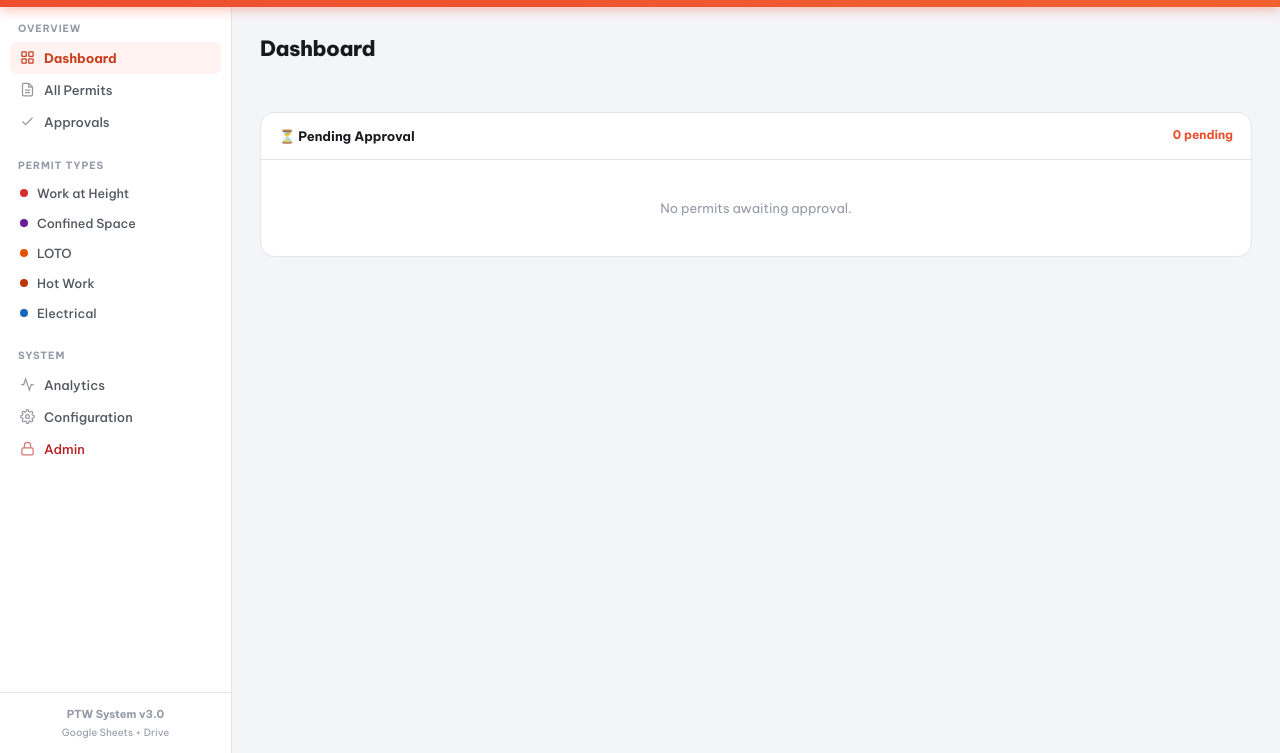
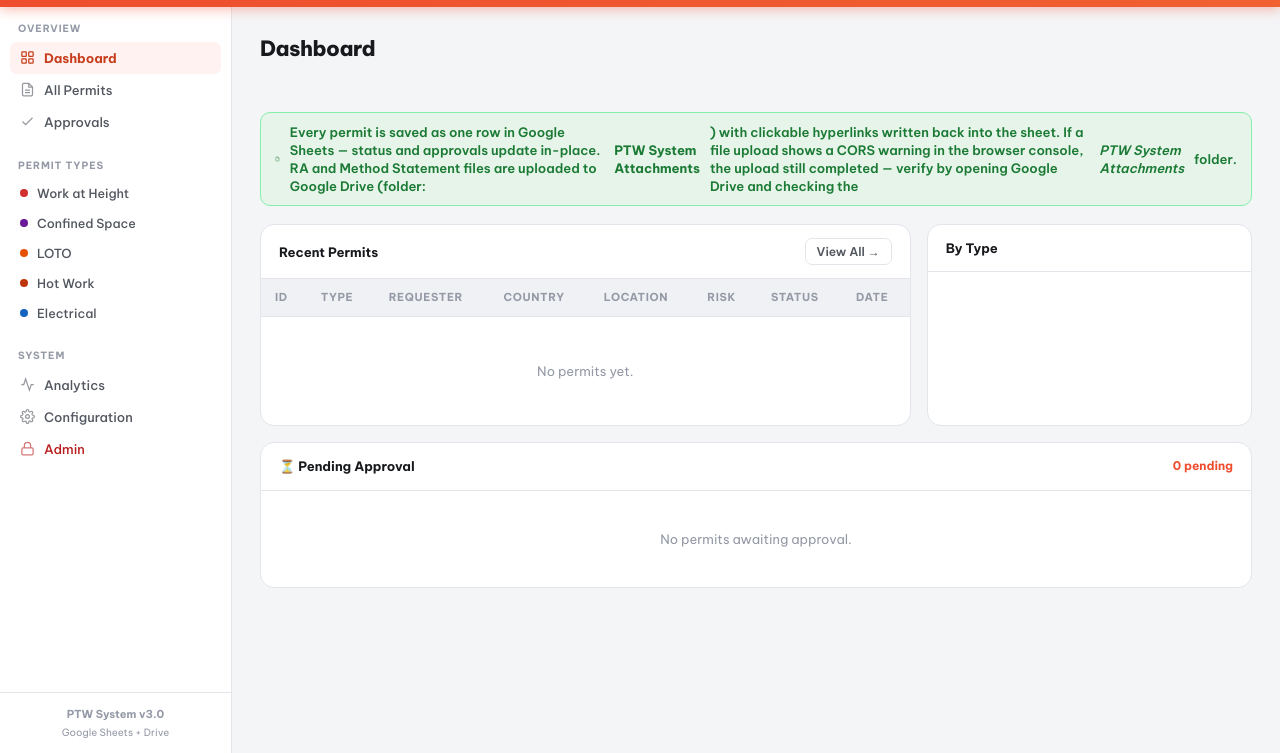
Before and after one commit to bernicetantan/Permit-To-Work-System, a plain HTML site: page index.html in a window 1280 px wide. Shown: the part 47-800 px from the top of the page. Drawn offline with Linux system fonts and the light colour scheme.

Commit message:
Add files via upload

```diff
--- a/index.html
+++ b/index.html
@@ -404,7 +404,11 @@ body.submit-mode .layout{display:none}
   </div>
 </div>
       <div class="stats" id="dashStats"></div>
-
+      <div class="gs-banner"><svg width="16" height="16" viewBox="0 0 24 24" fill="none" stroke="currentColor" stroke-width="2"><path d="M14 2H6a2 2 0 00-2 2v16a2 2 0 002 2h12a2 2 0 002-2V8z"/><polyline points="14,2 14,8 20,8"/></svg>Every permit is saved as one row in Google Sheets — status and approvals update in-place. RA and Method Statement files are uploaded to Google Drive (folder: <strong>PTW System Attachments</strong>) with clickable hyperlinks written back into the sheet. If a file upload shows a CORS warning in the browser console, the upload still completed — verify by opening Google Drive and checking the <em>PTW System Attachments</em> folder.</div>
+      <div class="dash-grid" style="margin-bottom:16px">
+        <div class="card"><div class="card-hd"><span class="card-title">Recent Permits</span><button class="btn btn-ghost btn-sm" onclick="App.nav('permits',document.querySelector('[onclick*=permits]'))">View All →</button></div><div class="tw"><table class="tbl"><thead><tr><th>ID</th><th>Type</th><th>Requester</th><th>Country</th><th>Location</th><th>Risk</th><th>Status</th><th>Date</th></tr></thead><tbody id="recentBody"><tr><td colspan="8" class="empty-row">No permits yet.</td></tr></tbody></table></div></div>
+        <div class="card"><div class="card-hd"><span class="card-title">By Type</span></div><div class="card-body" id="typeChart"></div></div>
+      </div>
       <div class="card"><div class="card-hd"><span class="card-title">⏳ Pending Approval</span><span id="pendCount" style="font-size:12px;font-weight:700;color:var(--o)">0 pending</span></div><div class="card-body" id="pendList"><div class="empty-sm">No permits awaiting approval.</div></div></div>
     </div>
 
@@ -628,7 +632,7 @@ body.submit-mode .layout{display:none}
 // ═══════════════════════════════════════════════════════════════
 // APPS SCRIPT URL
 // ═══════════════════════════════════════════════════════════════
-var SHEET_URL = 'https://script.google.com/a/macros/shopee.com/s/AKfycbwyy-CQa7FmdHwJsV9PIqV6Ez6m4Yqumzjlx3Um1dpVEvzsxvyj7Rog4S0jrZc2Q_LE/exec';
+var SHEET_URL = 'https://script.google.com/a/macros/shopee.com/s/AKfycbzmh9cpntzD2V-A6pbpeNsM2ZHdE6BVMZ6rO-Uq2lAonIOHowvBsXwY_RyVk2IEa0xr/exec';
 
 // ═══════════════════════════════════════════════════════════════
 // ADMIN CONFIG — change PIN and add authorised users here
```
